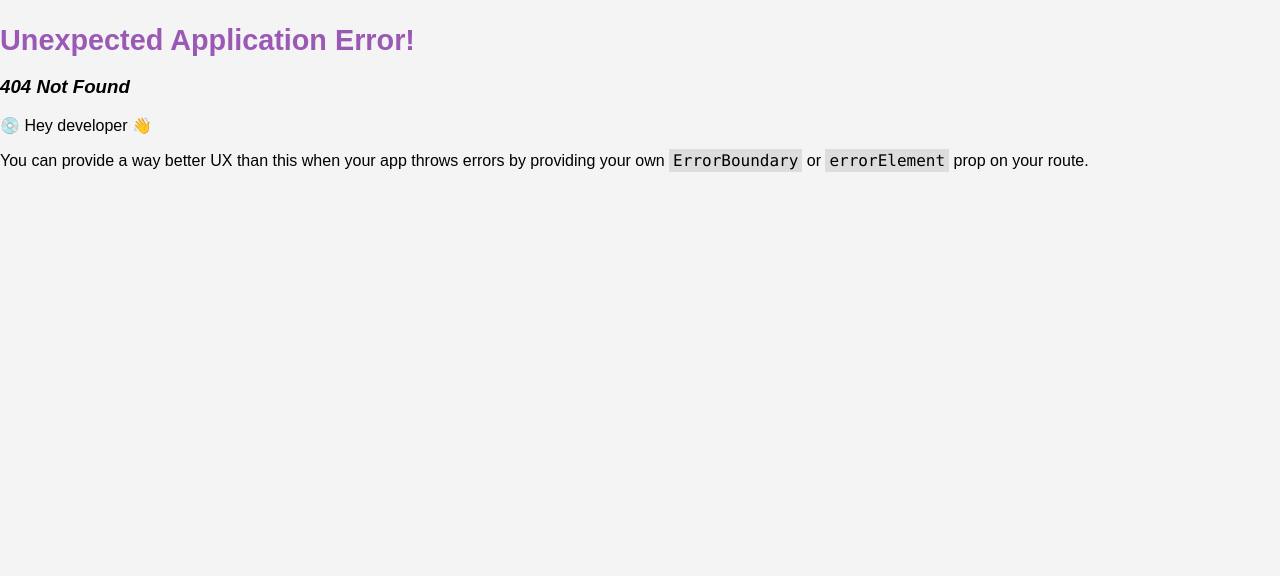
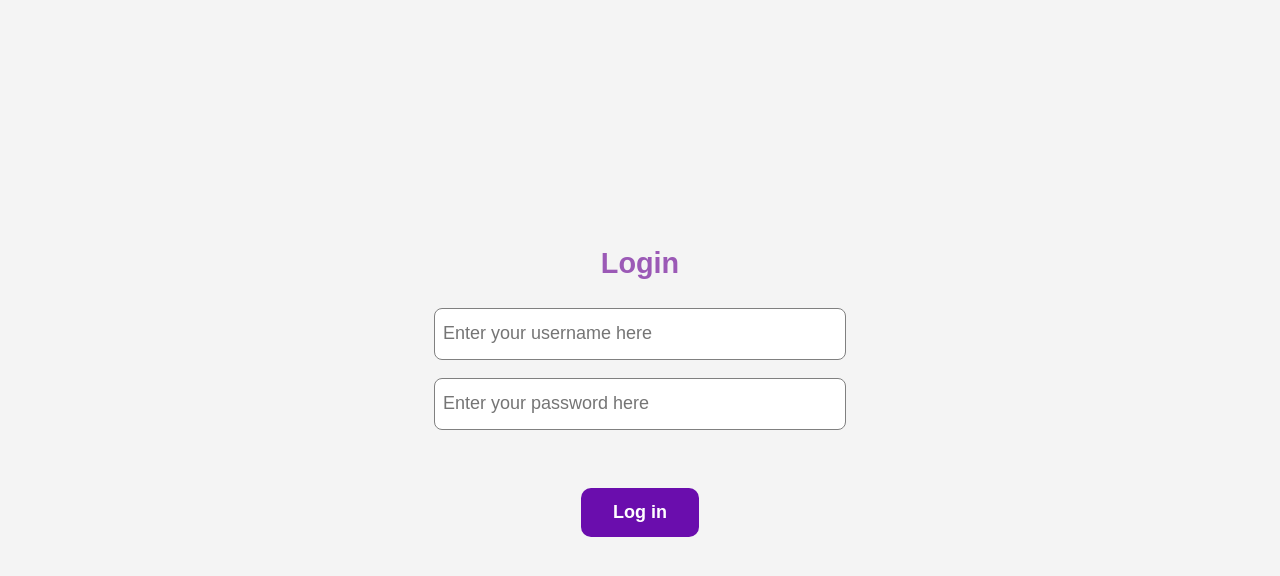
Before and after one commit to Pranux/SwipeWords, a React (Create React App) app in the folder frontend/: page /login in a window 1280 px wide. Before the commit this address had no page. Shown: the top 576 px of the page. Built offline with nearby package versions, Linux system fonts and the light colour scheme.

Commit message:
Initial commit for log in page

```diff
--- /dev/null
+++ b/frontend/src/LoginPage.css
@@ -0,0 +1,39 @@
+.login-page {
+    display: flex;
+    flex-direction: column;
+    align-items: center;
+    justify-content: center;
+    height: 100vh;
+    font-family: Arial, sans-serif;
+    background-color: #f4f4f4;
+}
+
+.titleContainer {
+    display: flex;
+    flex-direction: column;
+    font-size: 64px;
+    font-weight: bolder;
+    align-items: center;
+    justify-content: center;
+}
+
+.buttonContainer {
+    display: flex;
+    flex-direction: column;
+    align-items: center;
+    justify-content: center;
+    height: 260px;
+}
+
+.input-box {
+    display: flex;
+    flex-direction: column;
+    align-items: flex-start;
+    justify-content: center;
+    height: 48px;
+    width: 400px;
+    font-size: large;
+    border-radius: 8px;
+    border: 1px solid grey;
+    padding-left: 8px;
+}
--- /dev/null
+++ b/frontend/src/LoginPage.tsx
@@ -0,0 +1,50 @@
+import React, {useState} from "react";
+import './LoginPage.css';
+import {useNavigate} from "react-router-dom";
+
+const LoginPage = () => {
+    const [username, setUsername] = useState<string>('');
+    const [password, setPassword] = useState<string>('');
+    const [loggedIn, setLoggedIn] = useState<boolean>(false)
+    const navigate = useNavigate();
+
+    const checkLogin = (username : string, password : string) => {
+        return true;
+    }
+
+    const handleAnswer = (isLoggedIn : boolean) => {
+        if(checkLogin(username, password) === true){
+            setLoggedIn(isLoggedIn);
+            navigate('/');
+        }
+    }
+
+    return (
+        <div className="login-page">
+            <div className="title-container">
+                <h2>Login</h2>
+            </div>
+            <br/>
+            <input
+                value={username}
+                placeholder="Enter your username here"
+                onChange={(usernameStr) => setUsername(usernameStr.target.value)}
+                className="input-box"
+            />
+            <br/>
+            <input
+                value={password}
+                placeholder="Enter your password here"
+                onChange={(passStr) => setPassword(passStr.target.value)}
+                className="input-box"
+            />
+            <br/>
+            <button
+                className="login-button"
+                onClick={() => handleAnswer(true)}>Log in
+            </button>
+        </div>
+    );
+};
+
+export default LoginPage;
```
Also changed, not shown: frontend/src/App.tsx (+6 -1 lines).
